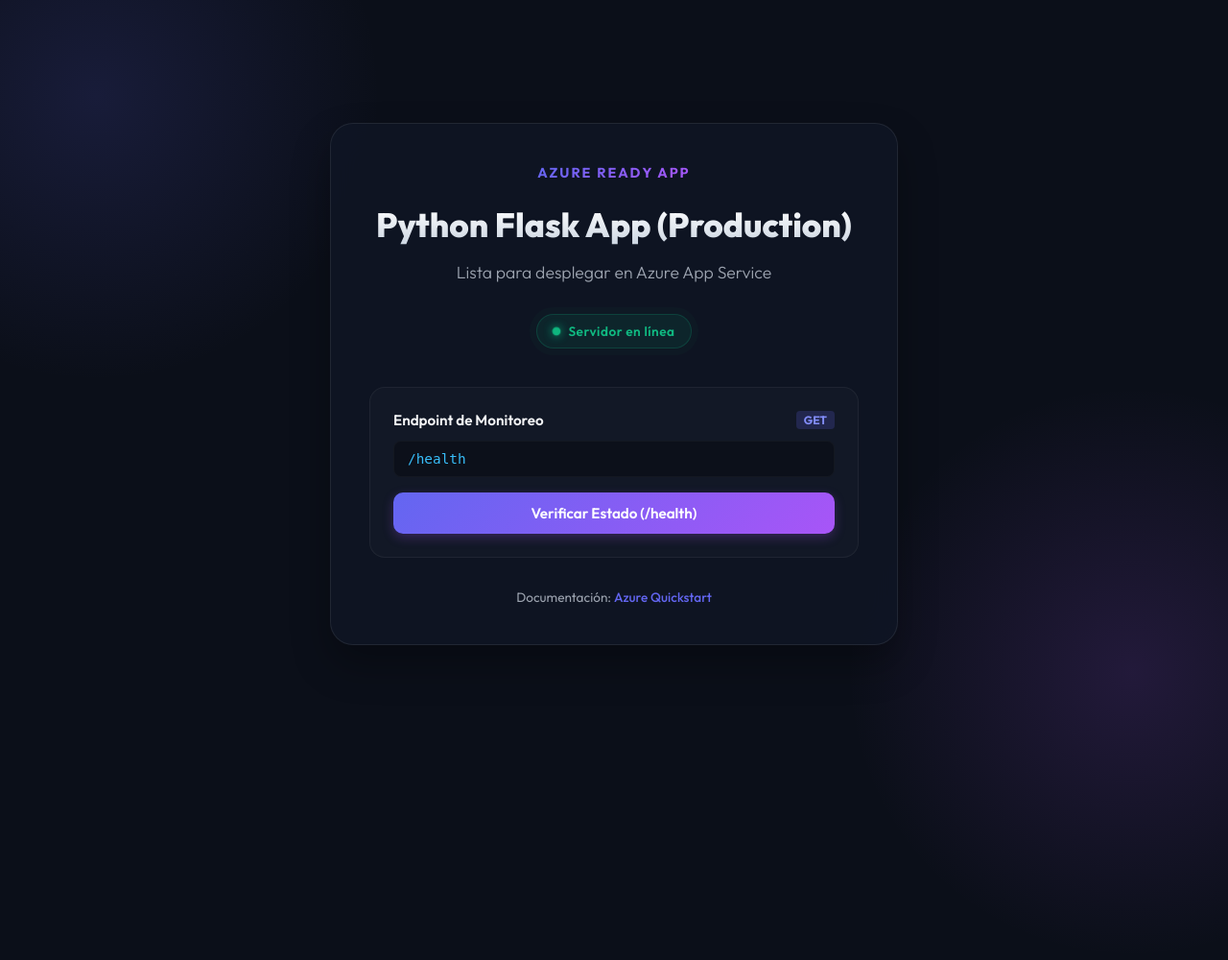
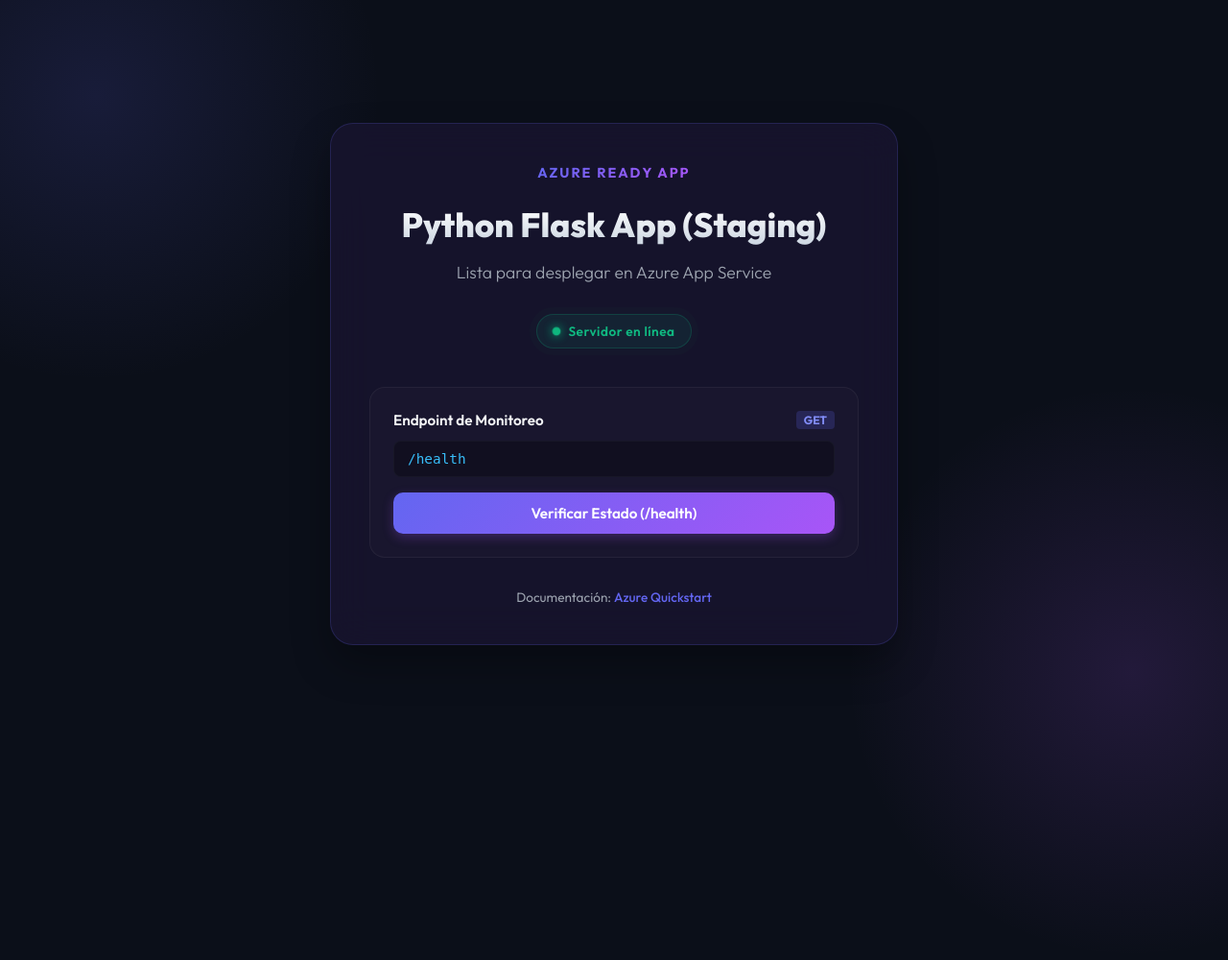
Before and after one commit to eliaskbs/flaskapp, a Flask app: page / in a window 1280 px wide; the page is wider, and only the part inside the window is pictured. Shown: that part at 96% size. Run offline with Flask 3, Linux system fonts and the light colour scheme.

Commit message:
commit staging

```diff
--- a/templates/index.html
+++ b/templates/index.html
@@ -17,8 +17,8 @@
     <style>
         :root {
             --bg-color: #0b0f19;
-            --card-bg: rgba(17, 24, 39, 0.7);
-            --card-border: rgba(255, 255, 255, 0.08);
+            --card-bg: rgba(24, 20, 48, 0.8); /* Deep violet-indigo */
+            --card-border: rgba(99, 102, 241, 0.2); /* Subtle indigo border */
             --accent-primary: #6366f1;
             /* Indigo */
             --accent-secondary: #a855f7;
@@ -305,7 +305,7 @@
     <div class="container">
         <main class="card">
             <div class="brand">Azure Ready App</div>
-            <h1 id="main-heading">Python Flask App (Production) </h1>
+            <h1 id="main-heading">Python Flask App (Staging) </h1>
             <p class="tagline">Lista para desplegar en Azure App Service</p>
 
             <div class="status-badge">
```
